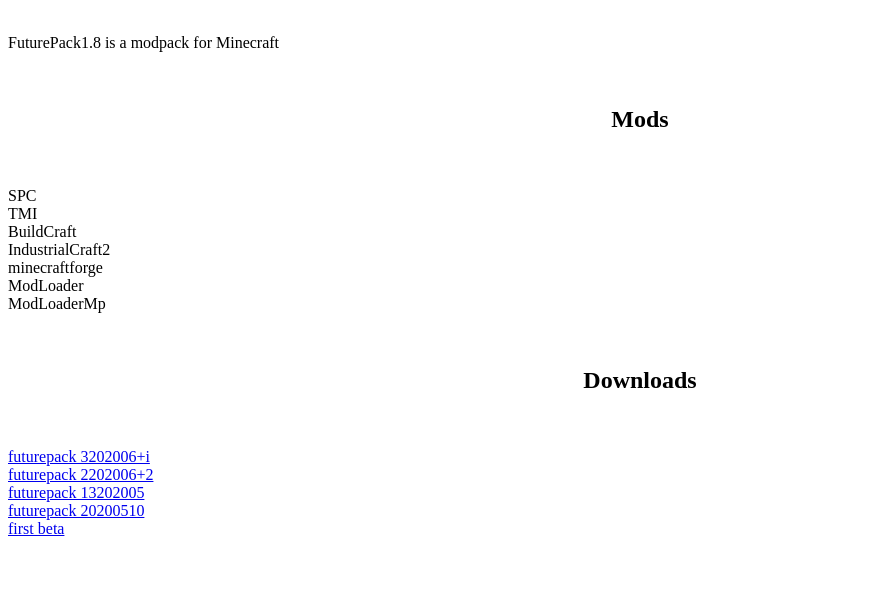
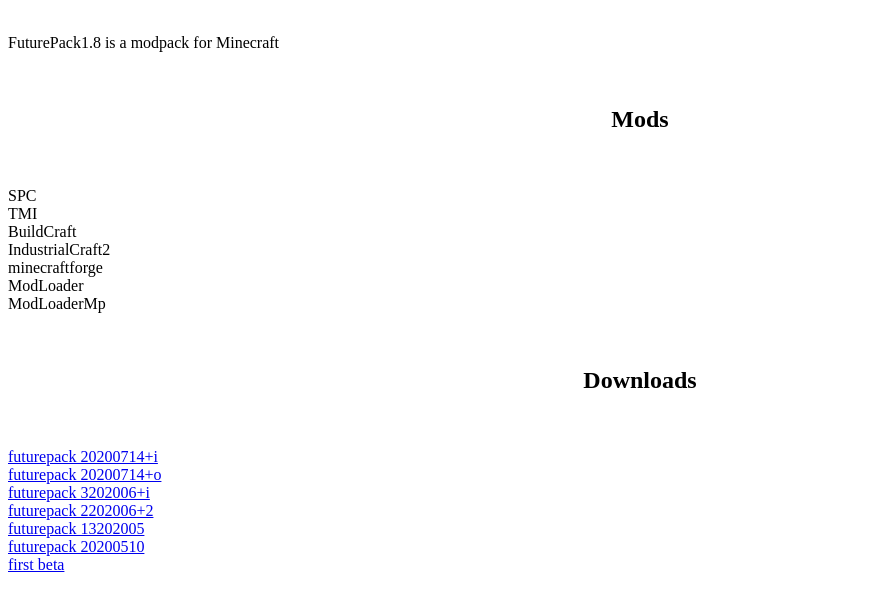
Before and after one commit to glowiak/futurepack1.8, a plain HTML site: page index.html in a window 1280 px wide. Shown: the part 66-674 px from the top of the page, without its empty margins (0-869 px from the left). Drawn offline with Linux system fonts and the light colour scheme.

Commit message:
weg3w4 4g45 h6 j
 jw54 6jhea 45 hrdx jdrj6t j6y

```diff
--- a/index.html
+++ b/index.html
@@ -28,6 +28,10 @@ ModLoaderMp
 <center><h2>Downloads</h2></center>
 <br>
 <p>
+<a href=https://sourceforge.net/projects/futurepack1-8/files/20200714%2Bi/futurepack-20200714%2Bi.exe/download>futurepack 20200714+i</a>
+<br>
+<a href=https://sourceforge.net/projects/futurepack1-8/files/20200714%2Bo/FPack1.8-20200714%2Bo.zip/download>futurepack 20200714+o</a>
+<br>
 <a href=https://github.com/glowiak/FuturePack1.8/releases/download/3202006%2Bi-Jii/futurepack1.8-3202006+i.exe>futurepack 3202006+i</a>
 <br>
 <a href=https://github.com/glowiak/FuturePack1.8/releases/download/2202006%2B2-Jii/FuturePack1.8-2202006+2.zip>futurepack 2202006+2</a>
```
